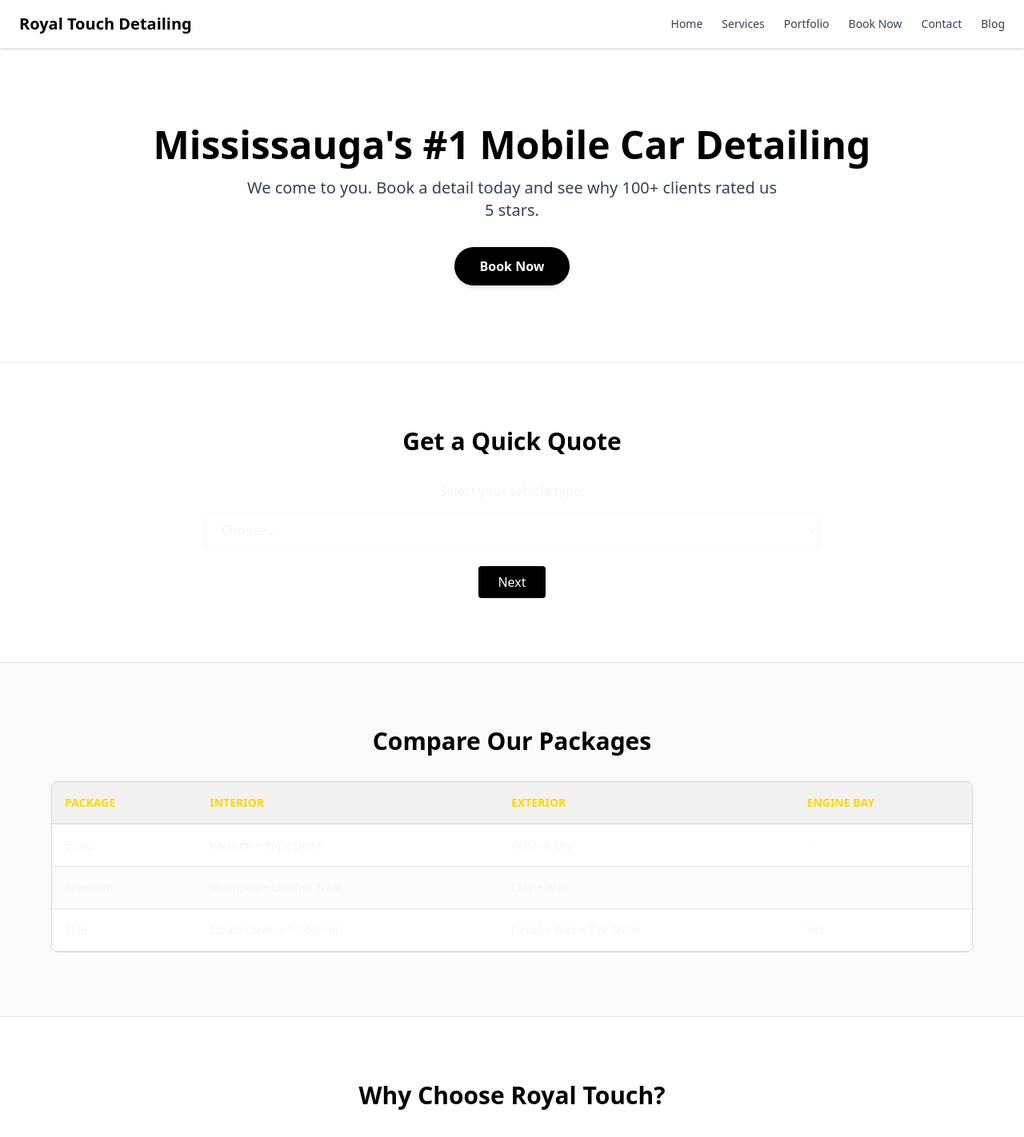
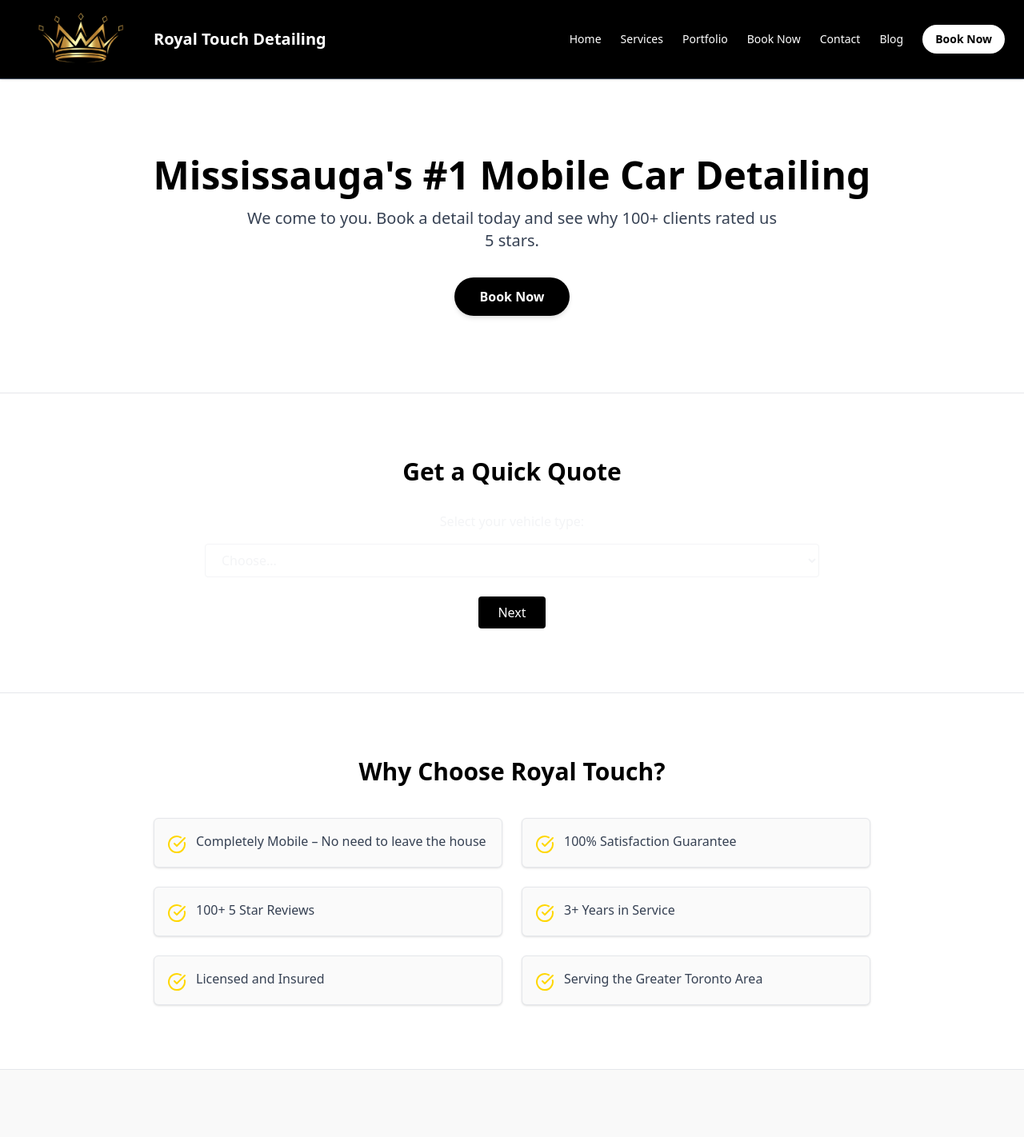
Before and after one commit to M-AyanShaikh/royal-touch-detailing-vite, a React (Vite) app: page / in a window 1280 px wide. Shown: the top 1422 px of the page at 80% size. Built offline with nearby package versions, Linux system fonts and the light colour scheme.

Commit message:
DEV: Update styling and remove unused components

```diff
--- a/src/components/NavBar.jsx
+++ b/src/components/NavBar.jsx
@@ -1,21 +1,29 @@
 // Navbar.jsx
 import React from 'react';
 import { Link } from 'react-router-dom';
+import Logo from '../assets/logo.png';
 
 const Navbar = () => {
   return (
-    <header className="w-full bg-white border-b border-gray-200 shadow-sm sticky top-0 z-50">
-      <div className="max-w-7xl mx-auto flex justify-between items-center px-6 py-4">
-        <Link to="/" className="text-xl font-bold text-black">
-          Royal Touch Detailing
+    <header className="w-full bg-black border-b border-gray-700 shadow-sm sticky top-0 z-50">
+      <div className="mx-auto flex justify-between items-center px-6 py-4">
+        <Link to="/" className="flex items-center space-x-2">
+          <img src={Logo} alt="Logo" className="max-h-[10em] max-w-[10em] object-contain" />
+          <span className="text-xl font-bold text-white">Royal Touch Detailing</span>
         </Link>
         <nav className="space-x-6 text-sm font-medium">
-          <Link to="/" className="text-gray-700 hover:text-[#FFD700] transition">Home</Link>
-          <Link to="/services" className="text-gray-700 hover:text-[#FFD700] transition">Services</Link>
-          <Link to="/portfolio" className="text-gray-700 hover:text-[#FFD700] transition">Portfolio</Link>
-          <Link to="/book" className="text-gray-700 hover:text-[#FFD700] transition">Book Now</Link>
-          <Link to="/contact" className="text-gray-700 hover:text-[#FFD700] transition">Contact</Link>
-          <Link to="/blog" className="text-gray-700 hover:text-[#FFD700] transition">Blog</Link>
+          <Link to="/" className="text-white hover:text-gray-400 transition">Home</Link>
+          <Link to="/services" className="text-white hover:text-gray-400 transition">Services</Link>
+          <Link to="/portfolio" className="text-white hover:text-gray-400 transition">Portfolio</Link>
+          <Link to="/book" className="text-white hover:text-gray-400 transition">Book Now</Link>
+          <Link to="/contact" className="text-white hover:text-gray-400 transition">Contact</Link>
+          <Link to="/blog" className="text-white hover:text-gray-400 transition">Blog</Link>
+          <Link
+            to="/book"
+            className="inline-block bg-white text-black px-4 py-2 rounded-full font-semibold hover:bg-gray-200 hover:text-black transition shadow-md"
+          >
+            Book Now
+          </Link>
         </nav>
       </div>
     </header>
--- a/src/components/PackageComparison.jsx
+++ /dev/null
@@ -1,46 +0,0 @@
-// PackageComparison.jsx
-import React from 'react';
-
-const PackageComparison = () => {
-  return (
-    <section className="py-20 px-6 bg-[#FAFAFA] border-b border-gray-200">
-      <div className="max-w-6xl mx-auto">
-        <h3 className="text-3xl font-semibold mb-8 text-center text-black">Compare Our Packages</h3>
-        <div className="overflow-x-auto rounded-lg border border-gray-300">
-          <table className="w-full border-collapse text-left text-sm">
-            <thead>
-              <tr className="bg-[#F1F1F1] text-[#FFD700] uppercase">
-                <th className="p-4 border-b border-gray-300">Package</th>
-                <th className="p-4 border-b border-gray-300">Interior</th>
-                <th className="p-4 border-b border-gray-300">Exterior</th>
-                <th className="p-4 border-b border-gray-300">Engine Bay</th>
-              </tr>
-            </thead>
-            <tbody>
-              <tr className="bg-white">
-                <td className="p-4 border-b border-gray-200 font-medium">Basic</td>
-                <td className="p-4 border-b border-gray-200">Vacuum + Wipe Down</td>
-                <td className="p-4 border-b border-gray-200">Wash & Dry</td>
-                <td className="p-4 border-b border-gray-200">-</td>
-              </tr>
-              <tr className="bg-[#FCFCFC]">
-                <td className="p-4 border-b border-gray-200 font-medium">Premium</td>
-                <td className="p-4 border-b border-gray-200">Shampoo + Leather Treat</td>
-                <td className="p-4 border-b border-gray-200">Clay + Wax</td>
-                <td className="p-4 border-b border-gray-200">-</td>
-              </tr>
-              <tr className="bg-white">
-                <td className="p-4 border-b border-gray-200 font-medium">Elite</td>
-                <td className="p-4 border-b border-gray-200">Steam Clean + Protection</td>
-                <td className="p-4 border-b border-gray-200">Detail + Wax + Tire Shine</td>
-                <td className="p-4 border-b border-gray-200">Yes</td>
-              </tr>
-            </tbody>
-          </table>
-        </div>
-      </div>
-    </section>
-  );
-};
-
-export default PackageComparison;
--- a/src/pages/Home.jsx
+++ b/src/pages/Home.jsx
@@ -3,11 +3,9 @@
 import Navbar from '../components/Navbar';
 import Hero from '../components/Hero';
 import VehicleSelector from '../components/VehicleSelector';
-import PackageComparison from '../components/PackageComparison';
 import WhyUs from '../components/WhyUs';
 import ReviewCarousel from '../components/ReviewCarousel';
 import Portfolio from '../components/Portfolio';
-import ServiceButton from '../components/ServiceButton';
 import CallToAction from '../components/CallToAction';
 import BlogSection from '../components/BlogSection';
 import Footer from '../components/Footer';
@@ -38,16 +36,6 @@
         animate="visible" // Trigger animation immediately
       >
         <VehicleSelector />
-      </motion.div>
-
-      {/* Package Comparison */}
-      <motion.div
-        variants={fadeIn}
-        initial="hidden"
-        whileInView="visible" // Trigger animation when in view
-        viewport={{ once: true }}
-      >
-        <PackageComparison />
       </motion.div>
 
       {/* Why Us Section */}
--- a/src/pages/Services.jsx
+++ b/src/pages/Services.jsx
@@ -69,7 +69,7 @@
             } items-center gap-8`}
           >
             {/* Image */}
-            <div className="group relative block w-full md:w-1/2 rounded-lg overflow-hidden shadow-lg hover:shadow-[0_0_20px_5px_#FFD700] transition-shadow">
+            <div className="group relative block w-full md:w-1/2 rounded-lg overflow-hidden shadow-lg hover:shadow-[0_0_20px_5px_#FFD700] transition-shadow z-10">
               <img
                 src={service.image}
                 alt={service.title}
```
